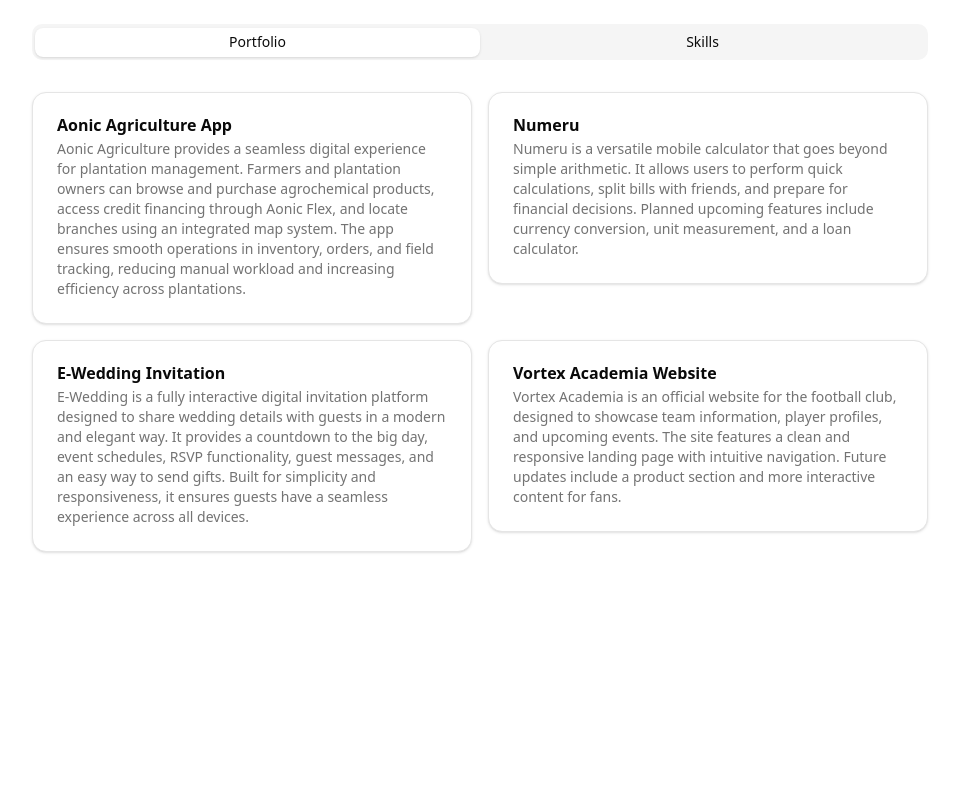
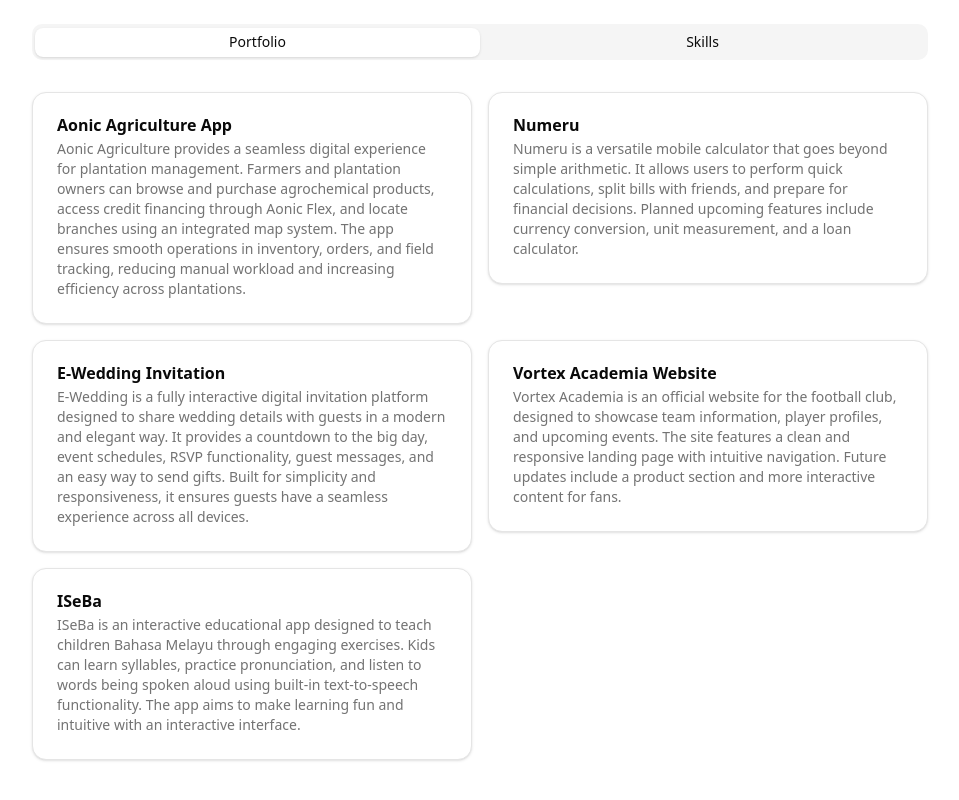
Before and after one commit to Zer0-01/React-My-Portfolio, a Next.js app: page / in a window 1280 px wide. Shown: the part 584-1384 px from the top of the page, without its empty margins (160-1119 px from the left). Before the commit the page ends 1200 px from the top, so only its background shows below. Built offline with nearby package versions, Linux system fonts and the light colour scheme.

Commit message:
feat: add iseba

```diff
--- a/app/projects/[slug]/page.tsx
+++ b/app/projects/[slug]/page.tsx
@@ -112,13 +112,17 @@
             {project.video && (
                 <section className="space-y-4">
                     <h2 className="text-xl font-semibold tracking-tight">Demo Video</h2>
-                    <video
-                        src={project.video}
-                        controls
-                        className="rounded-xl w-full max-w-4xl mx-auto shadow-md border bg-black"
-                    />
+
+                    <div className="relative w-full max-w-4xl mx-auto rounded-xl overflow-hidden border shadow-md bg-black">
+                        <video
+                            src={project.video}
+                            controls
+                            className="w-full h-auto max-h-[80vh] object-contain"
+                        />
+                    </div>
                 </section>
             )}
+
 
 
             {/* FEATURES */}
--- a/data/projects.ts
+++ b/data/projects.ts
@@ -167,8 +167,27 @@
         ],
         github: "https://github.com/Zer0-01/next-vortex",
         link: "https://vortex-academia.netlify.app/"
+    },
+    {
+        slug: "iseba",
+        title: "ISeBa",
+        summary: "Mobile app to help kids learn Bahasa Melayu, focusing on spelling and pronunciation.",
+        description: "ISeBa is an interactive educational app designed to teach children Bahasa Melayu through engaging exercises. Kids can learn syllables, practice pronunciation, and listen to words being spoken aloud using built-in text-to-speech functionality. The app aims to make learning fun and intuitive with an interactive interface.",
+        role: "Flutter Developer",
+        year: 2025,
+        projectType: "mobile",
+        features: [
+            "Input syllables",
+            "Syllable pronunciation",
+            "Word pronunciation"
+        ],
+        technologies: ["Flutter", "Text-to-Speech"],
+        tools: ["VS Code"],
+        video: "/projects/iseba/video_1.mp4",
+        github: "https://github.com/Zer0-01/Flutter-Readingapp",
     }
 
 
 
+
 ];
```
Also changed, not shown: 1 other file (tests, documents, lock files or other folders).
